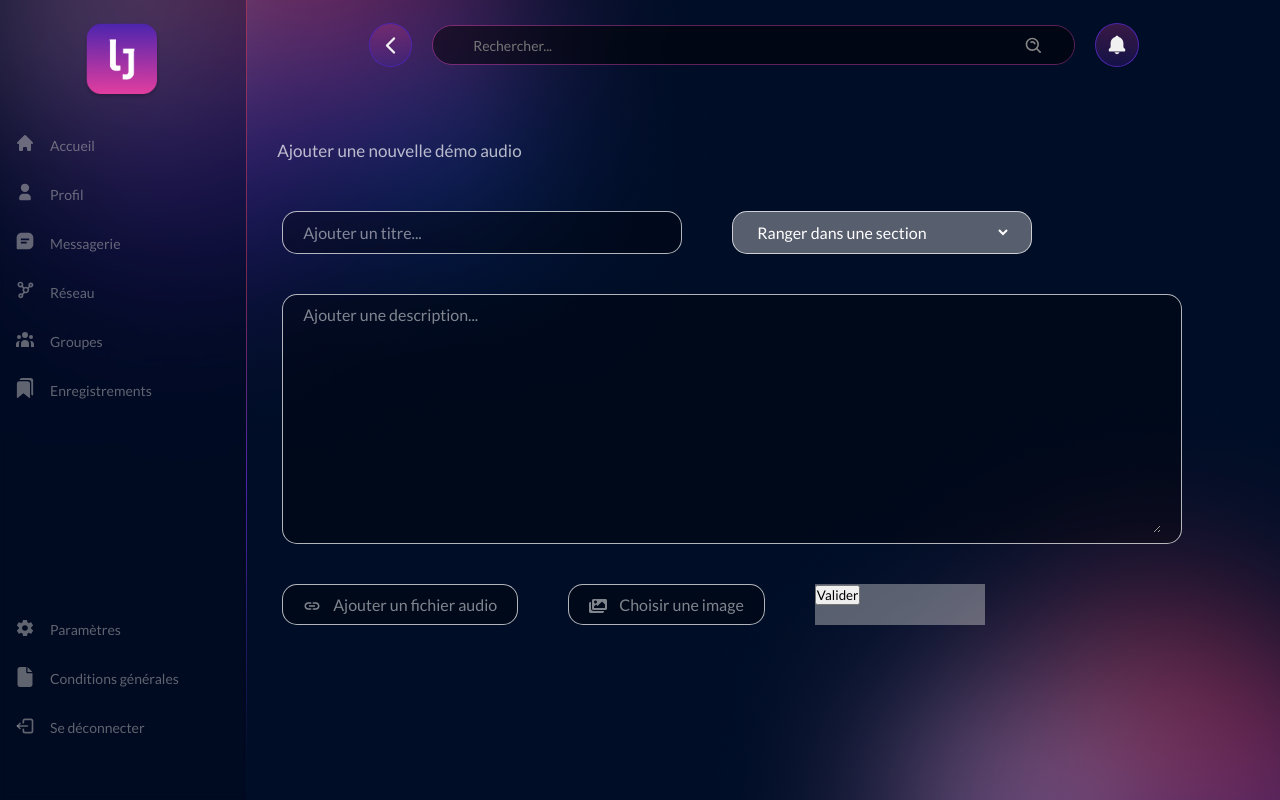
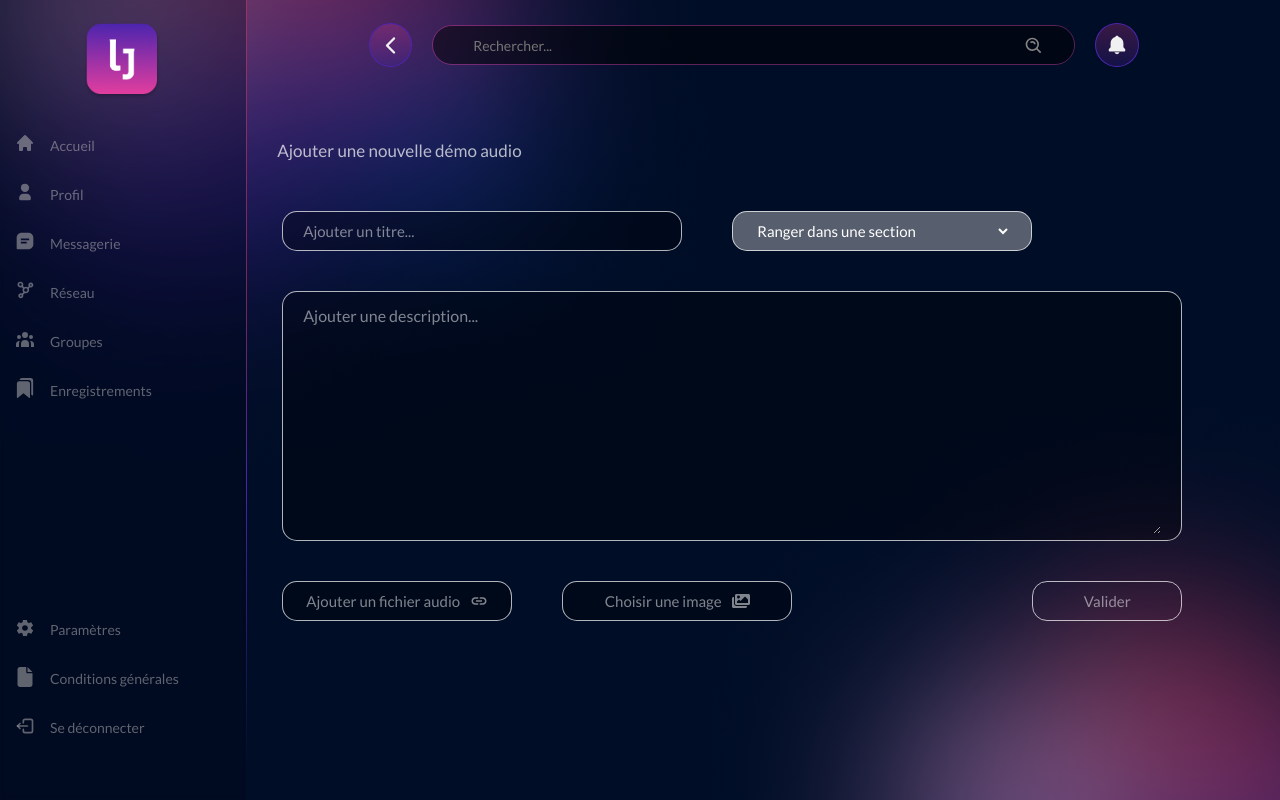
Before and after one commit to ApollineSetan/Projet-Fil-Rouge-App, a React (Vite) app: page /add-demo in a window 1280 px wide. Built offline with nearby package versions, Linux system fonts and the light colour scheme.

Commit message:
improving form2

```diff
--- a/src/Pages/AddDemo.jsx
+++ b/src/Pages/AddDemo.jsx
@@ -144,8 +144,8 @@ function AddDemo() {
           <div className="addFile">
             {/* Bouton personnalisé pour le fichier audio */}
             <button type="button" onClick={handleAudioClick}>
+              Ajouter un fichier audio
               <MdOutlineLink />
-              Ajouter un fichier audio
             </button>
             <input
               type="file"
@@ -159,8 +159,8 @@ function AddDemo() {
           <div className="addImage">
             {/* Bouton personnalisé pour l'image */}
             <button type="button" onClick={handleImageClick}>
+              Choisir une image
               <FaImages />
-              Choisir une image
             </button>
             <input
               type="file"
--- a/src/Styles/AddDemo.css
+++ b/src/Styles/AddDemo.css
@@ -27,6 +27,12 @@
   width: 100%;
 }
 
+.firstContainer,
+.secondContainer,
+.thirdContainer {
+  width: 900px;
+}
+
 /* Première ligne de formulaire */
 
 .firstContainer {
@@ -35,7 +41,6 @@
   margin-left: 15px;
   padding-top: 40px;
   padding-bottom: 40px;
-  width: auto;
 }
 
 .firstContainer .addTitle,
@@ -46,6 +51,7 @@
   display: flex;
   align-items: center;
   padding: 10px 20px;
+  height: 40px;
 }
 
 .firstContainer .addTitle:active,
@@ -85,12 +91,16 @@
   background-color: transparent; /* Ajout : fond transparent pour harmoniser avec le conteneur */
   border: none; /* Ajout : suppression des bordures blanches */
   color: white; /* Ajout : texte blanc pour le contraste */
-  font-size: 16px; /* Ajout : taille de texte unifiée */
+  font-size: 15px; /* Ajout : taille de texte unifiée */
 }
 
 .firstContainer .addTitle input::placeholder,
 .secondContainer textarea::placeholder {
   color: rgba(255, 255, 255, 0.5); /* Placeholder stylé */
+}
+
+.secondContainer textarea {
+  margin-top: 4px;
 }
 
 .firstContainer .addTitle input:focus,
@@ -109,7 +119,7 @@
   align-items: center;
   padding: 10px 20px;
   margin-left: 15px;
-  width: 900px;
+  /* width: 900px; */
   height: 250px;
 }
 
@@ -129,23 +139,19 @@
   gap: 50px;
   margin-left: 15px;
   padding-top: 40px;
-  width: auto;
-}
-
-.thirdContainer .submit {
-  width: 170px;
-  background-color: rgba(217, 217, 217, 0.4);
 }
 
 .addFile button,
 .addImage button {
+  height: 40px;
+  width: 230px;
   background-color: transparent;
   display: flex;
   align-items: center;
   justify-content: center;
-  padding: 10px 20px;
+  padding: 10px;
   text-align: center;
-  font-size: 16px;
+  font-size: 15px;
   cursor: pointer;
   border-radius: 15px;
   background-color: rgba(0, 0, 0, 0.3);
@@ -155,10 +161,8 @@
 
 .addFile button svg,
 .addImage button svg {
+  margin-left: 10px;
   font-size: 18px;
-  transform: translateY(1px);
-  margin-right: 12px;
-  color: rgba(255, 255, 255, 0.5);
 }
 
 .addFile button:hover,
@@ -166,3 +170,28 @@
   background-color: rgba(254, 71, 111, 0.6);
   color: rgb(255, 255, 255);
 }
+
+.thirdContainer .submit button {
+  height: 40px;
+  width: 150px;
+  background-color: transparent;
+  display: flex;
+  align-items: center;
+  justify-content: center;
+  padding: 10px;
+  text-align: center;
+  font-size: 15px;
+  cursor: pointer;
+  border-radius: 15px;
+  border: 1px solid rgb(255, 255, 255, 0.7);
+  color: rgba(255, 255, 255, 0.5);
+}
+
+.thirdContainer .submit {
+  margin-left: auto;
+}
+
+.thirdContainer .submit button:hover {
+  background-color: rgba(254, 71, 111, 0.6);
+  color: rgb(255, 255, 255);
+}
--- a/src/Styles/EditionPage.css
+++ b/src/Styles/EditionPage.css
@@ -23,6 +23,8 @@
 
 .buttonsContainer .addDemoButton,
 .buttonsContainer .addSectionDemo {
+  height: 40px;
+  width: 260px;
   border-radius: 15px;
   background-color: rgba(0, 0, 0, 0.3);
   border: 1px solid rgb(255, 255, 255, 0.7);
@@ -48,7 +50,7 @@
 
 .buttonsContainer .addDemoButton a,
 .buttonsContainer .addSectionDemo a {
-  font-size: 14px;
+  font-size: 15px;
   display: flex;
   align-items: center;
   justify-content: center;
```
